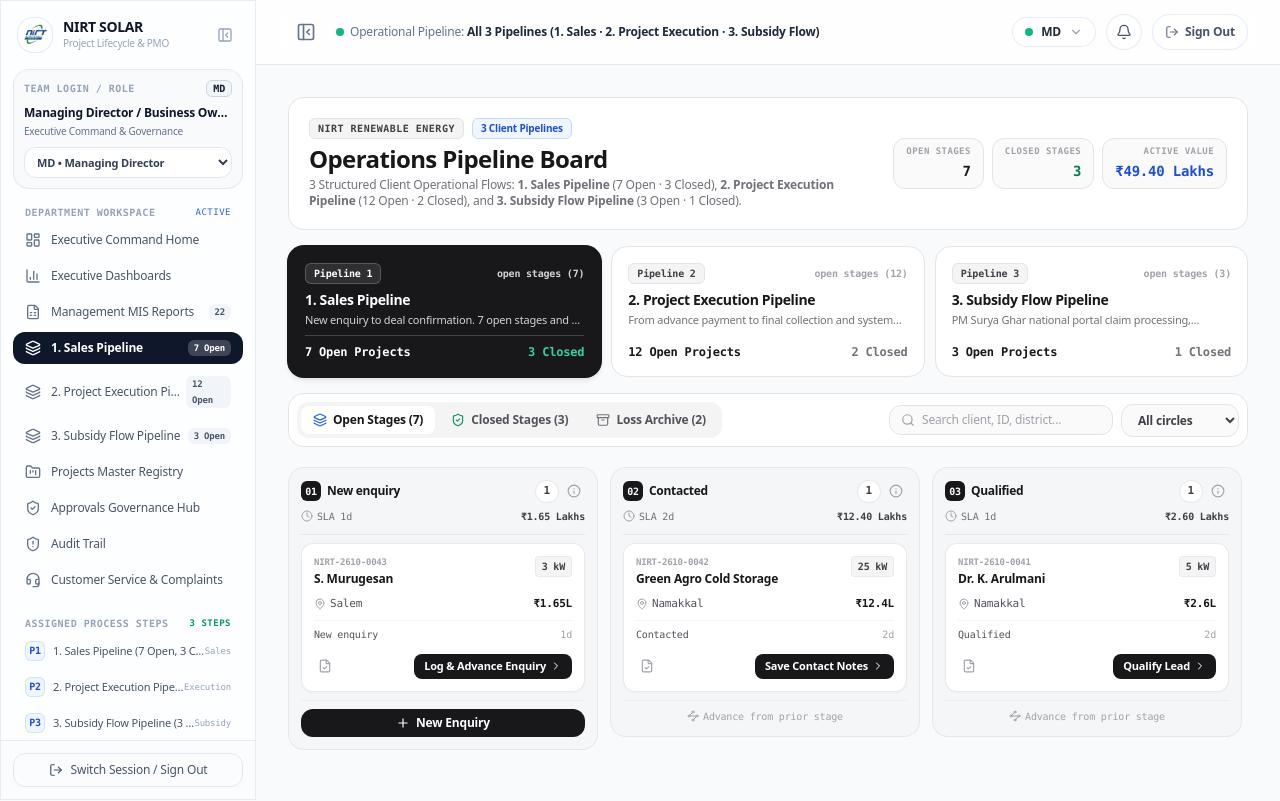
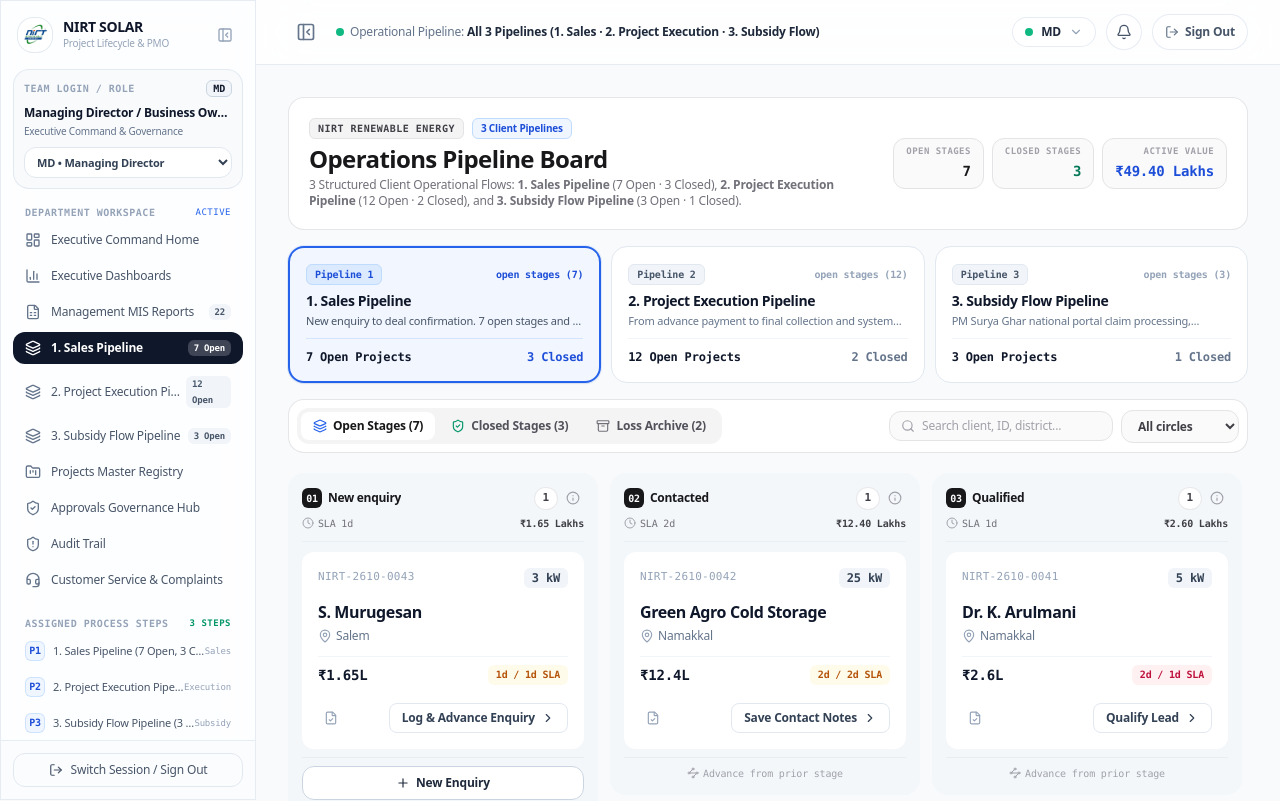
Before and after one commit to Unavee/nirt_UI, a React (Vite) app: page /pipelines in a window 1280 px wide. Shown: the top 801 px of the page. Built offline with nearby package versions, Linux system fonts and the light colour scheme.

Commit message:
fix(ui): soften pipeline card active state, eliminate border clutter, refine card typography hierarchy and action buttons

```diff
--- a/src/pages/PipelinesPage.jsx
+++ b/src/pages/PipelinesPage.jsx
@@ -477,12 +477,12 @@ export default function PipelinesPage() {
       <section
         key={stage.id}
         id={`stage-lane-${stage.id}`}
-        className={`w-[290px] sm:w-[310px] shrink-0 bg-zinc-100/70 rounded-2xl border border-zinc-200/80 p-3 flex flex-col transition-all duration-200 shadow-2xs ${
-          isTargetStep ? "ring-2 ring-blue-500 border-blue-500 bg-blue-50/20" : ""
+        className={`w-[290px] sm:w-[310px] shrink-0 bg-slate-100/60 rounded-2xl p-3.5 flex flex-col transition-all duration-200 ${
+          isTargetStep ? "ring-2 ring-blue-500 bg-blue-50/40" : ""
         }`}
       >
         {/* Compact Column Header */}
-        <div className="pb-2.5 mb-2 border-b border-zinc-200/80">
+        <div className="pb-2.5 mb-2.5 border-b border-slate-200/60">
           <div className="flex items-center justify-between gap-1.5">
             <div className="flex items-center gap-1.5 min-w-0">
               <span className="w-5 h-5 rounded-md bg-zinc-900 text-white text-[10px] font-mono font-bold flex items-center justify-center shrink-0">
@@ -547,53 +547,61 @@ export default function PipelinesPage() {
           {matchedProjects.map((project) => {
             const hardLocked = Boolean(stage.requiresAdvance) && !project.advanceCleared;
             const canAdvance = authorized && !hardLocked;
+            const slaExceeded = (project.daysInStage || 0) > stage.slaDays;
+            const slaWarning = (project.daysInStage || 0) >= stage.slaDays * 0.8;
+            const slaBadgeStyle = slaExceeded
+              ? "bg-rose-50 text-rose-700"
+              : slaWarning
+              ? "bg-amber-50 text-amber-700"
+              : "bg-slate-100 text-slate-600";
 
             return (
               <article
                 key={project.id}
-                className={`p-3 rounded-xl bg-white border transition-all duration-150 group shadow-[0_1px_2px_rgba(0,0,0,0.03)] hover:shadow-md hover:border-zinc-300 space-y-2 cursor-pointer ${
-                  hardLocked ? "border-rose-200 bg-rose-50/10" : "border-zinc-200/80"
+                className={`p-4 rounded-xl bg-white shadow-xs hover:shadow-md transition-all duration-150 group space-y-3 cursor-pointer ${
+                  hardLocked ? "ring-1 ring-rose-200 bg-rose-50/15" : "hover:ring-1 hover:ring-slate-200"
                 }`}
               >
-                {/* Card Header: Client Name & Capacity Badge */}
-                <div className="flex items-start justify-between gap-1.5">
-                  <div className="min-w-0 flex-1">
-                    <span className="text-[9px] font-mono font-bold text-zinc-400 block tracking-tight">
-                      {project.id}
-                    </span>
-                    <h4 className="text-xs font-bold text-zinc-900 leading-snug truncate mt-0.5 group-hover:text-blue-600 transition-colors" title={project.client}>
-                      {project.client}
-                    </h4>
-                  </div>
-                  <span className="text-[10px] font-mono font-bold px-1.5 py-0.5 rounded bg-zinc-100 text-zinc-700 border border-zinc-200/60 shrink-0">
-                    {project.capacity}
+                {/* Card Header: Tertiary Metadata & Capacity */}
+                <div className="flex items-center justify-between gap-2 text-[11px] text-slate-400 font-mono">
+                  <span className="font-medium tracking-wide uppercase">
+                    {project.id}
+                  </span>
+                  <span className="text-xs font-semibold px-2 py-0.5 rounded-md bg-slate-100 text-slate-700">
+                    {project.capacity || `${project.capacityKw || 0} kW`}
                   </span>
                 </div>
 
-                {/* Card Meta: District & Deal Value */}
-                <div className="flex items-center justify-between text-[11px] text-zinc-600 font-mono">
-                  <span className="flex items-center gap-1 min-w-0">
-                    <MapPin className="w-3 h-3 text-zinc-400 shrink-0" />
-                    <span className="truncate">{project.district}</span>
-                  </span>
-                  <span className="font-extrabold text-zinc-900">{project.value}</span>
+                {/* Card Body: Primary Client Name & Location */}
+                <div className="min-w-0">
+                  <h4 className="text-sm sm:text-base font-semibold text-slate-900 leading-snug tracking-tight truncate group-hover:text-blue-600 transition-colors" title={project.client}>
+                    {project.client}
+                  </h4>
+                  <p className="text-xs text-slate-500 truncate flex items-center gap-1 mt-1 font-medium">
+                    <MapPin className="w-3.5 h-3.5 text-slate-400 shrink-0" />
+                    <span>{project.district || project.location || "Tamil Nadu"}</span>
+                  </p>
                 </div>
 
-                {/* Card Status & Age */}
-                <div className="flex items-center justify-between text-[10px] text-zinc-400 font-mono pt-1.5 border-t border-zinc-100">
-                  <span className="text-zinc-600 font-medium truncate max-w-[140px]">{project.status}</span>
-                  <span>{project.daysInStage || 0}d</span>
+                {/* Financial Value & SLA Meter */}
+                <div className="flex items-center justify-between pt-2 border-t border-slate-100 text-xs font-mono tabular-nums">
+                  <span className="font-bold text-slate-900 text-sm">
+                    {project.value ? (typeof project.value === 'number' ? formatINR(project.value) : project.value) : "—"}
+                  </span>
+                  <span className={`text-[10px] font-semibold px-2 py-0.5 rounded-md ${slaBadgeStyle}`}>
+                    {project.daysInStage || 0}d / {stage.slaDays}d SLA
+                  </span>
                 </div>
 
                 {hardLocked && (
-                  <div className="p-1.5 rounded-lg bg-rose-50 border border-rose-200 text-rose-700 text-[10px] flex items-center gap-1 font-semibold">
-                    <Lock className="w-3 h-3 shrink-0" />
+                  <div className="p-2 rounded-lg bg-rose-50 border border-rose-200 text-rose-700 text-[10px] flex items-center gap-1.5 font-semibold">
+                    <Lock className="w-3.5 h-3.5 shrink-0" />
                     <span>80% Advance Gate Lock</span>
                   </div>
                 )}
 
-                {/* Card Action Buttons */}
-                <div className="pt-1 flex items-center justify-between gap-1.5">
+                {/* Card Action Buttons (Outline & Contextual) */}
+                <div className="pt-1.5 flex items-center justify-between gap-1.5">
                   <button
                     type="button"
                     onClick={(e) => {
@@ -601,13 +609,13 @@ export default function PipelinesPage() {
                       setEditTargetProject(project);
                       setIsEditModalOpen(true);
                     }}
-                    className="p-1 rounded-lg text-zinc-400 hover:text-zinc-700 hover:bg-zinc-100 transition-colors"
+                    className="p-1.5 rounded-lg text-slate-400 hover:text-slate-700 hover:bg-slate-100 transition-colors"
                     title="Audit Stage Reassignment"
                   >
                     <FileCheck className="w-3.5 h-3.5" />
                   </button>
 
-                  <div className="flex items-center gap-1">
+                  <div className="flex items-center gap-1.5">
                     {stage.pipelineId === "sales" && stage.id !== "sales_deal_confirmed" && (
                       <button
                         type="button"
@@ -615,7 +623,7 @@ export default function PipelinesPage() {
                           e.stopPropagation();
                           handleDropProject(project, stage);
                         }}
-                        className="p-1 rounded-lg text-zinc-400 hover:text-rose-600 hover:bg-rose-50 transition-colors"
+                        className="p-1.5 rounded-lg text-slate-400 hover:text-rose-600 hover:bg-rose-50 transition-colors"
                         title="Mark as Not Feasible / Lost"
                       >
                         <X className="w-3.5 h-3.5" />
@@ -629,7 +637,7 @@ export default function PipelinesPage() {
                           e.stopPropagation();
                           handleHoldProject(project);
                         }}
-                        className="p-1 rounded-lg text-zinc-400 hover:text-rose-600 hover:bg-rose-50 transition-colors"
+                        className="p-1.5 rounded-lg text-slate-400 hover:text-amber-600 hover:bg-amber-50 transition-colors"
                         title="Pause project on hold"
                       >
                         <PauseCircle className="w-3.5 h-3.5" />
@@ -643,14 +651,14 @@ export default function PipelinesPage() {
                         e.stopPropagation();
                         launchStage(stage, project);
                       }}
-                      className={`px-2.5 py-1 rounded-lg text-[11px] font-bold flex items-center gap-1 transition-all ${
+                      className={`px-3 py-1.5 rounded-lg text-xs font-semibold flex items-center gap-1.5 transition-all ${
                         canAdvance
-                          ? "bg-zinc-900 text-white hover:bg-black shadow-xs active:scale-95"
-                          : "bg-zinc-100 text-zinc-400 cursor-not-allowed"
+                          ? "border border-slate-200 text-slate-700 bg-white hover:bg-slate-900 hover:text-white hover:border-slate-900 group-hover:border-slate-300 shadow-2xs active:scale-95"
+                          : "border border-slate-100 text-slate-300 bg-slate-50 cursor-not-allowed"
                       }`}
                     >
                       <span>{stage.actionLabel || "Advance"}</span>
-                      <ChevronRight className="w-3 h-3" />
+                      <ChevronRight className="w-3.5 h-3.5" />
                     </button>
                   </div>
                 </div>
@@ -672,7 +680,7 @@ export default function PipelinesPage() {
             <button
               type="button"
               onClick={() => launchStage(stage, null)}
-              className="w-full py-1.5 px-3 rounded-xl text-xs font-bold flex items-center justify-center gap-1.5 bg-zinc-900 text-white hover:bg-black shadow-xs active:scale-95 transition-all"
+              className="w-full py-2 px-3 rounded-xl text-xs font-semibold flex items-center justify-center gap-1.5 border border-slate-300 bg-white text-slate-800 hover:bg-slate-900 hover:text-white hover:border-slate-900 transition-all shadow-2xs active:scale-95"
             >
               <Plus className="w-3.5 h-3.5" />
               <span>New Enquiry</span>
@@ -873,36 +881,38 @@ export default function PipelinesPage() {
               type="button"
               aria-pressed={isSelected}
               onClick={() => goToPipeline(item.id)}
-              className={`text-left rounded-2xl p-3.5 sm:p-4 border transition-all relative overflow-hidden group ${
+              className={`text-left rounded-2xl p-4 transition-all relative overflow-hidden group ${
                 isSelected
-                  ? "bg-zinc-900 text-white border-zinc-900 shadow-md ring-1 ring-zinc-900"
-                  : "bg-white text-zinc-700 border-zinc-200 hover:border-zinc-300 hover:shadow-2xs"
+                  ? "bg-blue-50/70 text-slate-900 border-2 border-blue-600 shadow-sm ring-1 ring-blue-600/10"
+                  : "bg-white text-slate-700 border border-slate-200 hover:border-slate-300 hover:shadow-xs"
               }`}
             >
               <div className="flex items-center justify-between gap-1.5">
                 <span className={`text-[10px] font-mono font-bold px-2 py-0.5 rounded-md border ${
-                  isSelected ? "bg-white/10 text-white border-white/20" : "bg-zinc-100 text-zinc-700 border-zinc-200"
+                  isSelected ? "bg-blue-100 text-blue-700 border-blue-200" : "bg-slate-100 text-slate-600 border-slate-200"
                 }`}>
                   Pipeline {item.code}
                 </span>
-                <span className={`text-[10px] font-mono font-bold ${isSelected ? "text-zinc-300" : "text-zinc-400"}`}>
+                <span className={`text-[10px] font-mono font-semibold ${isSelected ? "text-blue-700" : "text-slate-400"}`}>
                   {item.openStagesLabel}
                 </span>
               </div>
 
-              <h2 className={`text-sm font-bold tracking-tight mt-1.5 ${isSelected ? "text-white" : "text-zinc-900"}`}>
+              <h2 className="text-sm font-bold tracking-tight text-slate-900 mt-1.5">
                 {item.titleLong}
               </h2>
 
-              <p className={`text-[11px] mt-0.5 leading-snug line-clamp-1 ${isSelected ? "text-zinc-300" : "text-zinc-500"}`}>
+              <p className={`text-[11px] mt-0.5 leading-snug line-clamp-1 ${isSelected ? "text-slate-600" : "text-slate-500"}`}>
                 {item.description}
               </p>
 
-              <div className="flex items-center justify-between pt-2 mt-2 border-t border-zinc-100/20 text-xs font-mono">
-                <span className={`font-bold ${isSelected ? "text-white" : "text-zinc-900"}`}>
+              <div className={`flex items-center justify-between pt-2.5 mt-2.5 border-t text-xs font-mono tabular-nums ${
+                isSelected ? "border-blue-200/60" : "border-slate-100"
+              }`}>
+                <span className="font-bold text-slate-900">
                   {openCount} Open Projects
                 </span>
-                <span className={isSelected ? "text-emerald-400 font-bold" : "text-zinc-500 font-semibold"}>
+                <span className={isSelected ? "text-blue-700 font-bold" : "text-slate-500 font-semibold"}>
                   {closedCount} Closed
                 </span>
               </div>
```
